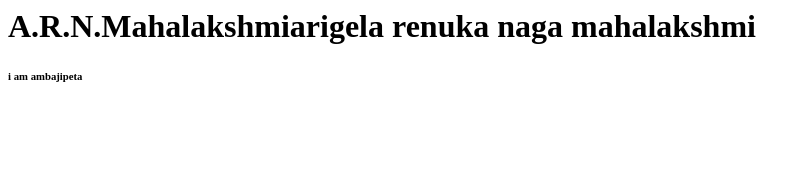
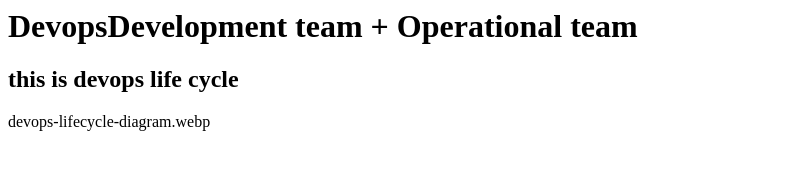
Before and after one commit to renukaarigela-1440/idea, a plain HTML site: page index.html in a window 1280 px wide. Shown: the whole page, without its empty margins (0-811 px from the left). Drawn offline with Linux system fonts and the light colour scheme.

Commit message:
Update index.html

```diff
--- a/index.html
+++ b/index.html
@@ -3,7 +3,8 @@
     <title>creative idea</title>
   </head>
   <body>
-    <h1>A.R.N.Mahalakshmi<abbr>arigela renuka naga mahalakshmi</abbbr></h1>
-    <h6>i am ambajipeta</h6>
+    <h1>Devops<abbr>Development team + Operational team</abbbr></h1>
+    <h2>this is devops life cycle</h2>
+    devops-lifecycle-diagram.webp
   </body>
 </html>
```
